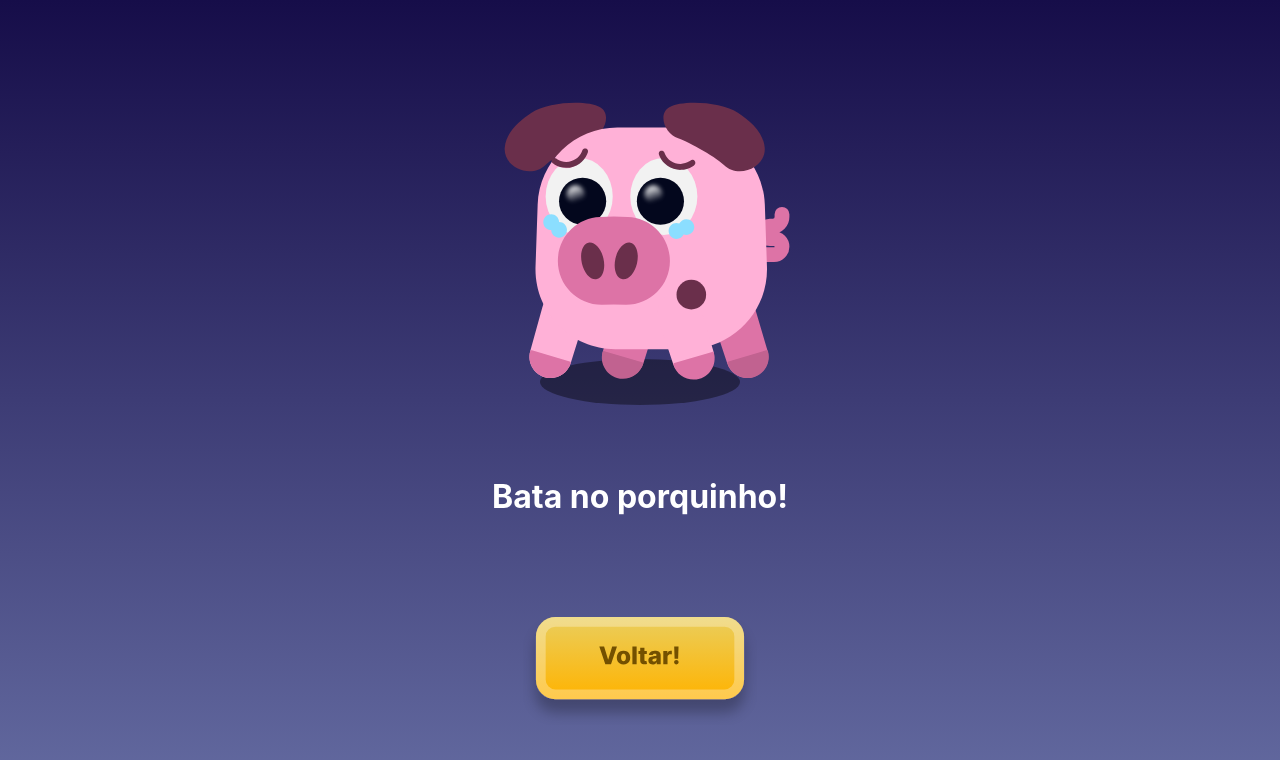
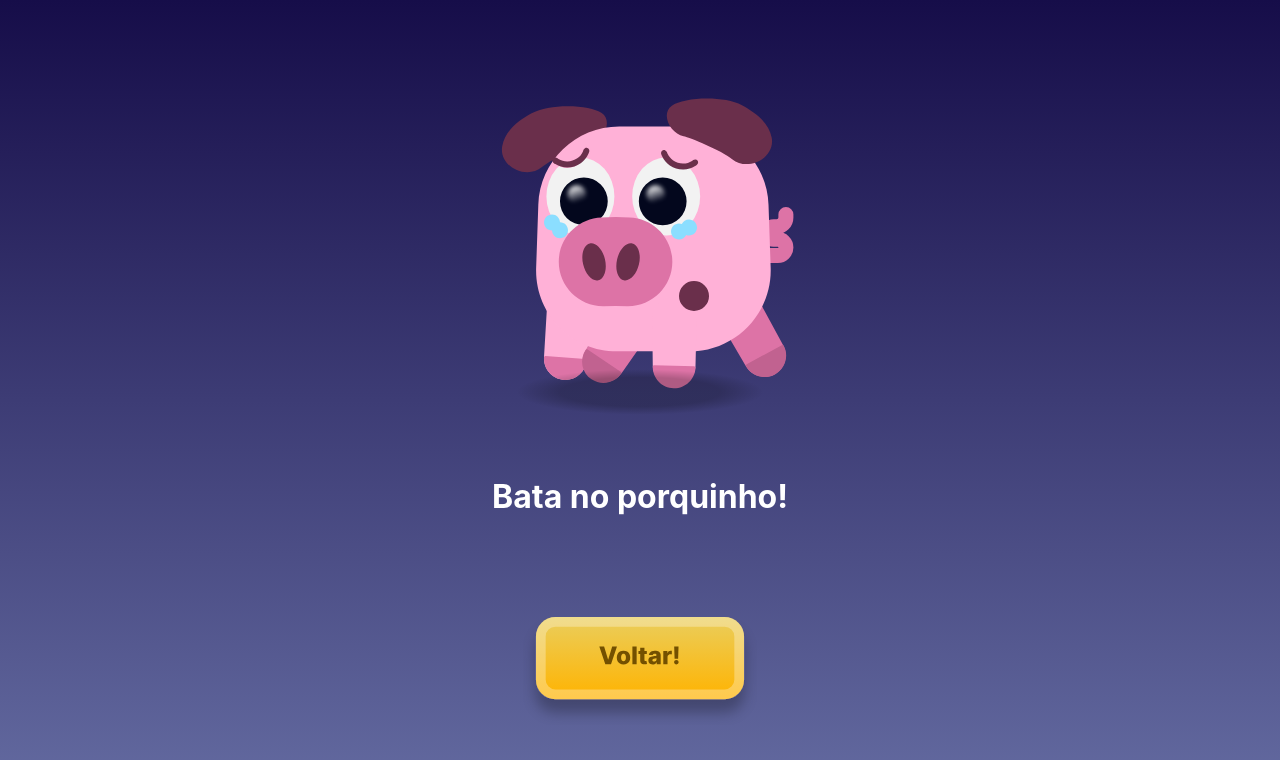
Before and after one commit to vanessanascimento28/OinkBank, a React (Vite) app: page /hammer in a window 1280 px wide. Shown: the top 760 px of the page. Built offline with nearby package versions, Linux system fonts and the light colour scheme.

Commit message:
"porquinho correndo"

```diff
--- a/src/blocks/BrkScreen.css
+++ b/src/blocks/BrkScreen.css
@@ -1,6 +1,6 @@
 .brk-screen {
   align-items: center;
-  background: #160E4A;
+  background: #160e4a;
   min-height: 100dvh;
 }
 
@@ -55,10 +55,9 @@
   align-items: center;
   justify-content: center;
   position: relative;
-  isolation: isolate; /* cria contexto de empilhamento local */
+  isolation: isolate;
 }
 
-/* porquinho (svg ou img) por cima da sombra */
 .brk__pet {
   max-width: 200px;
   height: 215px;
@@ -67,10 +66,9 @@
   z-index: 1;
 }
 
-/* se usa o componente animado (div com svg dentro) */
 .brk__pet-wrapper > div {
   position: relative;
-  z-index: 1;       /* acima da sombra (::after) */
+  z-index: 1;
   width: 200px;
   height: 215px;
 }
@@ -80,7 +78,6 @@
   display: block;
 }
 
-/* ✅ Sombra manual, suave e atrás do porco */
 .brk__pet-wrapper::after {
   content: "";
   position: absolute;
@@ -91,12 +88,12 @@
   height: 42px;
   border-radius: 50%;
   pointer-events: none;
-  z-index: 0; /* fica atrás do porco (z=1), na frente do fundo */
+  z-index: 0;
   background: radial-gradient(
     ellipse at center,
-    rgba(0,0,0,0.35) 0%,
-    rgba(0,0,0,0.35) 45%,
-    rgba(0,0,0,0) 70%
+    rgba(0, 0, 0, 0.35) 0%,
+    rgba(0, 0, 0, 0.35) 45%,
+    rgba(0, 0, 0, 0) 70%
   );
 }
 
--- a/src/blocks/HmrScreen.css
+++ b/src/blocks/HmrScreen.css
@@ -20,6 +20,27 @@
   position: relative;
   display: grid;
   place-items: center;
+  isolation: isolate;
+}
+
+.hmr__pig-area::after {
+  content: "";
+  position: absolute;
+  left: 50%;
+  top: calc(100% - 18px);
+  transform: translateX(-50%);
+  width: 250px;
+  height: 45.79px;
+  border-radius: 50%;
+  pointer-events: none;
+  z-index: 0;
+  opacity: 0.6;
+  background: radial-gradient(
+    ellipse at center,
+    rgba(0, 0, 0, 0.35) 0%,
+    rgba(0, 0, 0, 0.35) 45%,
+    rgba(0, 0, 0, 0) 70%
+  );
 }
 
 .hmr__pig {
@@ -30,21 +51,6 @@
   z-index: 1;
   user-select: none;
   -webkit-tap-highlight-color: transparent;
-}
-
-.hmr__pig-shadow {
-  width: 200px;
-  height: 45.79px;
-  margin-top: -10px;
-  border-radius: 50%;
-  background: black;
-  position: absolute;
-  left: 50%;
-  transform: translateX(-50%);
-  top: calc(100% - 18px);
-  z-index: 0;
-  pointer-events: none;
-  opacity: 0.4;
 }
 
 @keyframes pigShake {
@@ -70,26 +76,42 @@
 }
 
 @keyframes pigFall {
-  0%   { transform: translateY(0) rotate(0deg); }
-  100% { transform: translateY(36px) rotate(-90deg); } /* era +90deg */
+  0% {
+    transform: translateY(0) rotate(0deg);
+  }
+  100% {
+    transform: translateY(36px) rotate(-90deg);
+  }
 }
-
 .hmr__pig--fall {
   animation: pigFall 0.6s ease-in forwards;
 }
 
 @keyframes pigDim {
-  from { filter: none; }
-  to   { filter: brightness(0.9) saturate(0.95); }
+  from {
+    filter: none;
+  }
+  to {
+    filter: brightness(0.9) saturate(0.95);
+  }
 }
 
 @keyframes coinBurst {
-  0%   { transform: translate(0, 0) scale(0.6) rotate(0deg); opacity: 0; }
-  15%  { opacity: 1; }
-  70%  { opacity: 1; }
-  100% { transform: translate(var(--tx), var(--ty)) scale(1) rotate(360deg); opacity: 0; }
+  0% {
+    transform: translate(0, 0) scale(0.6) rotate(0deg);
+    opacity: 0;
+  }
+  15% {
+    opacity: 1;
+  }
+  70% {
+    opacity: 1;
+  }
+  100% {
+    transform: translate(var(--tx), var(--ty)) scale(1) rotate(360deg);
+    opacity: 0;
+  }
 }
-
 .hmr__coin {
   position: absolute;
   width: 46px;
@@ -98,7 +120,6 @@
   z-index: 1;
   animation: coinBurst 0.9s ease-out infinite;
 }
-
 .hmr__coin--1 {
   --tx: -220px;
   --ty: -120px;
--- /dev/null
+++ b/src/components/AnimatedRunPig.jsx
@@ -0,0 +1,113 @@
+import React, { useEffect } from "react";
+import { useAnimate } from "framer-motion";
+import pigSVG from "../images/screamPig.svg?raw";
+
+export default function RunningPig({ width = 300, height = 312, onClick }) {
+  const [scope, animate] = useAnimate();
+
+  useEffect(() => {
+    if (!scope.current) return;
+
+    const root = scope.current;
+    const has = (sel) => !!root.querySelector(sel);
+    const animIf = (sel, keyframes, opts) =>
+      has(sel) && animate(sel, keyframes, opts);
+
+    animIf(
+      "svg",
+      { x: [0, -1, 1, -0.5, 0.5, 0], rotate: [0, -0.4, 0.4, -0.2, 0.2, 0] },
+      { duration: 0.8, repeat: Infinity, ease: "easeInOut" }
+    );
+
+    animIf(
+      "#Boca",
+      [
+        { scaleY: 1.0, transformBox: "fill-box", transformOrigin: "50% 50%" },
+        { scaleY: 1.25 },
+        { scaleY: 1.0 },
+        { scaleY: 1.3 },
+        { scaleY: 1.0 },
+      ],
+      { duration: 0.9, repeat: Infinity, ease: "easeInOut" }
+    );
+
+    animIf(
+      "#orelha-esquerda",
+      {
+        rotate: [0, 6, -4, 3, -2, 0],
+        transformBox: "fill-box",
+        transformOrigin: "50% 100%",
+      },
+      { duration: 1.1, repeat: Infinity, ease: "easeInOut" }
+    );
+    animIf(
+      "#orelha-direita",
+      {
+        rotate: [0, -6, 4, -3, 2, 0],
+        transformBox: "fill-box",
+        transformOrigin: "50% 100%",
+      },
+      { duration: 1.1, repeat: Infinity, ease: "easeInOut", delay: 0.12 }
+    );
+
+    animIf(
+      "#corpo",
+      { y: [0, -1.5, 0, 1.5, 0] },
+      { duration: 0.55, repeat: Infinity, ease: "easeInOut" }
+    );
+
+    const pEsqFrente = "#pata-esquerda-frente, #para-esquerda-frente";
+    const pDirFrente = "#pata-direita-frente, #para-direita-frente";
+    const pEsqFundo = "#pata-esquerda-fundo,  #para-esquerda-fundo";
+    const pDirFundo = "#pata-direita-fundo,  #para-direita-fundo";
+
+    const legKF = {
+      rotate: [0, 18, -18, 0],
+      transformBox: "fill-box",
+      transformOrigin: "50% 0%",
+    };
+
+    animIf(pEsqFrente, legKF, {
+      duration: 0.35,
+      repeat: Infinity,
+      ease: "easeInOut",
+    });
+    animIf(pDirFundo, legKF, {
+      duration: 0.35,
+      repeat: Infinity,
+      ease: "easeInOut",
+    });
+
+    animIf(pDirFrente, legKF, {
+      duration: 0.35,
+      repeat: Infinity,
+      ease: "easeInOut",
+      delay: 0.175,
+    });
+    animIf(pEsqFundo, legKF, {
+      duration: 0.35,
+      repeat: Infinity,
+      ease: "easeInOut",
+      delay: 0.175,
+    });
+  }, [animate]);
+
+  const markup = (pigSVG || "").replace(
+    /<svg\b/i,
+    '<svg style="overflow:visible"'
+  );
+
+  return (
+    <div
+      ref={scope}
+      onClick={onClick}
+      style={{
+        width,
+        height,
+        display: "block",
+        cursor: onClick ? "pointer" : "default",
+      }}
+      dangerouslySetInnerHTML={{ __html: markup }}
+    />
+  );
+}
--- a/src/components/HmrScreen.jsx
+++ b/src/components/HmrScreen.jsx
@@ -1,6 +1,7 @@
-import React, { useState } from "react";
+import React, { useState, useRef, useEffect } from "react";
 import { useNavigate } from "react-router-dom";
 import "../blocks/HmrScreen.css";
+import RunningPig from "../components/AnimatedRunPig.jsx";
 import screamPig from "../images/screamPig.svg";
 import backHome from "../images/backHome.svg";
 import coin from "../images/coin.svg";
@@ -9,38 +10,58 @@
   const navigate = useNavigate();
   const [smash, setSmash] = useState(false);
   const [fall, setFall] = useState(false);
+  const timeouts = useRef([]);
+
+  useEffect(() => {
+    return () => {
+      timeouts.current.forEach(clearTimeout);
+      timeouts.current = [];
+    };
+  }, []);
 
   const handleSmash = () => {
     if (smash) return;
     setSmash(true);
 
-    setTimeout(() => setFall(true), 900);
+    timeouts.current.push(
+      setTimeout(() => setFall(true), 900),
+      setTimeout(() => navigate("/dead"), 2000)
+    );
+  };
 
-    setTimeout(() => navigate("/dead"), 2000);
+  const onRunnerKeyDown = (e) => {
+    if (e.key === "Enter" || e.key === " ") {
+      e.preventDefault();
+      handleSmash();
+    }
   };
 
   return (
     <div className="hmr-screen">
       <main className="hmr__content">
         <div className="hmr__pig-area">
+          {!smash ? (
+            <div
+              role="button"
+              tabIndex={0}
+              aria-label="Bater no porquinho"
+              onKeyDown={onRunnerKeyDown}
+              style={{ outline: "none" }}
+            >
+              <RunningPig width={300} height={312} onClick={handleSmash} />
+            </div>
+          ) : (
+            <>
               <img
                 src={screamPig}
                 alt="Porquinho"
                 className={`hmr__pig ${smash ? "hmr__pig--shake" : ""} ${
                   fall ? "hmr__pig--fall" : ""
                 }`}
-            onClick={handleSmash}
-            role="button"
-            aria-label="Bater no porquinho"
-            tabIndex={0}
-            onKeyDown={(e) =>
-              (e.key === "Enter" || e.key === " ") && handleSmash()
-            }
-            style={{ pointerEvents: smash ? "none" : "auto" }}
+                role="img"
+                aria-hidden={false}
               />
 
-          {smash && (
-            <>
               <img
                 src={coin}
                 alt=""
@@ -73,8 +94,6 @@
               />
             </>
           )}
-
-          <div className="hmr__pig-shadow" aria-hidden="true"></div>
         </div>
 
         <h1 className="hmr__title">Bata no porquinho!</h1>
```
Also changed, not shown: src/components/AnimatedSadPig.jsx (+6 -8 lines), src/images/screamPig.svg. Lines whose indentation alone changed are shown as unchanged.
